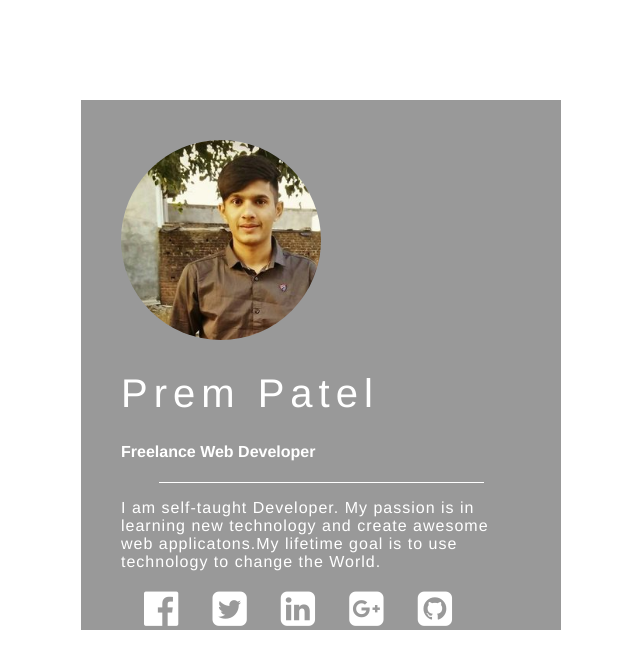
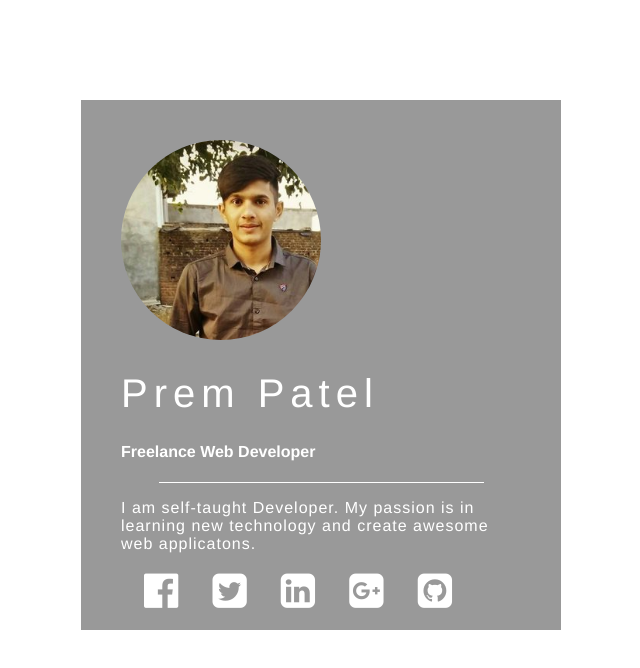
Before and after one commit to pr656d/prm14.github.io, a plain HTML site: page index.html in a window 1280 px wide. Shown: the whole page, without its empty margins (319-959 px from the left). Drawn offline with Linux system fonts and the light colour scheme.

Commit message:
Update index.html

```diff
--- a/index.html
+++ b/index.html
@@ -13,7 +13,7 @@
 
 		<div class="line-break"></div>
 
-		<p>I am self-taught Developer. My passion is in learning new technology and create awesome web applicatons.My lifetime goal is to use technology to change the World.</p>
+		<p>I am self-taught Developer. My passion is in learning new technology and create awesome web applicatons.</p>
 		<div class="row">
 		<div class="social-icons col-md-12">
 			<a href="https://www.facebook.com/andyptel" > <i class="fa fa-facebook-official" aria-hidden="true"></i></a>
```
